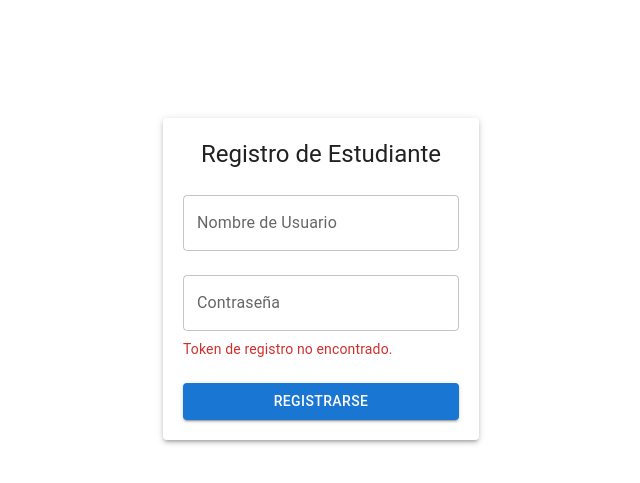
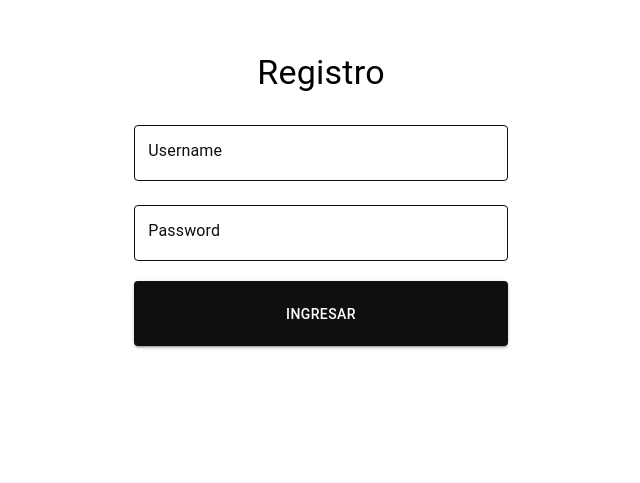
Before and after one commit to Roberto-av/gestor-practicas-front, a React (Create React App) app: page /auth/register/student in a window 1280 px wide. Shown: the part 129-612 px from the top of the page, without its empty margins (319-959 px from the left). Built offline with nearby package versions, Linux system fonts and the light colour scheme.

Commit message:
Act Pagina de regisro

```diff
--- a/src/pages/student/auth/StudentRegistrationPage.js
+++ b/src/pages/student/auth/StudentRegistrationPage.js
@@ -1,16 +1,20 @@
 import React, { useState, useEffect, useContext } from 'react';
-import { TextField, Button, Typography, Grid, Paper } from '@mui/material';
+import { TextField, Button, Typography, Grid, Box } from '@mui/material';
 import { useNavigate } from 'react-router-dom';
 import api from '../../../utils/api';
 import { AuthContext } from '../../../context/AuthContext';
 import { jwtDecode } from 'jwt-decode';
+import Loader from '../../../components/admin/dashboard/loader';
 
 function StudentRegistrationPage() {
   const [username, setUsername] = useState('');
   const [password, setPassword] = useState('');
   const [token, setToken] = useState('');
-  const [error, setError] = useState('');
+  const [errors, setErrors] = useState('');
   const { setAuthState } = useContext(AuthContext);
+  const [loading, setLoading] = useState(false);
+  const [serverError, setServerError] = useState("");
+  const [isSubmitted, setIsSubmitted] = useState(false);
   const navigate = useNavigate();
 
   useEffect(() => {
@@ -19,15 +23,43 @@ function StudentRegistrationPage() {
     if (tokenParam) {
       setToken(tokenParam);
     } else {
-      setError('Token de registro no encontrado.');
+      setErrors('Token de registro no encontrado.');
     }
   }, []);
 
-  const handleRegister = async () => {
+  const validate = () => {
+    let tempErrors = {};
+    tempErrors.username = username ? "" : "El nombre de usuario es requerido";
+    tempErrors.password = password ? "" : "La contraseña es requerida";
+    setErrors(tempErrors);
+    return Object.values(tempErrors).every((x) => x === "");
+  };
+
+  const handleChange = (e) => {
+    const { name, value } = e.target;
+    if (name === "username") {
+      setUsername(value);
+    } else if (name === "password") {
+      setPassword(value);
+    }
+
+    if (isSubmitted) {
+      setErrors((prevErrors) => ({
+        ...prevErrors,
+        [name]: value ? "" : `El ${name === "username" ? "nombre de usuario" : "contraseña"} es requerido`,
+      }));
+    }
+  };
+
+  const handleSubmit = async () => {
+    setIsSubmitted(true);
     if (!token) {
-      setError('Token de registro no encontrado.');
+      setErrors('Token de registro no encontrado.');
       return;
     }
+
+    if (!validate()) return;
+    setLoading(true);
     try {
       await api.post(`/auth/register/student?token=${token}`, { username, password });
       console.log("El usuario se ha registrado");
@@ -40,50 +72,146 @@ function StudentRegistrationPage() {
         jwt,
         user: jwtDecode(jwt),
       });
-
       navigate("/");
+      window.location.reload(true);
     } catch (error) {
-      console.error('Error al registrar al estudiante:', error);
-      setError('Error al registrar al estudiante. Por favor, inténtalo de nuevo.');
+      console.error("Error en el login:", error);
+      if (error.response && error.response.data) {
+        const serverErrors = error.response.data || "Error desconocido";
+        setServerError(serverErrors);
+      } else {
+        setServerError("Error con el servidor.");
+      }
+    } finally {
+      setLoading(false);
     }
   };
 
   return (
-    <Grid container justifyContent="center" alignItems="center" style={{ minHeight: '100vh' }}>
-      <Grid item xs={10} sm={6} md={4} lg={3}>
-        <Paper elevation={3} style={{ padding: 20 }}>
-          <Typography variant="h5" align="center" gutterBottom>
-            Registro de Estudiante
+    <Grid
+      container
+      justifyContent="center"
+      alignItems="center"
+      style={{ minHeight: "80vh" }}
+    >
+      {loading ? (
+        <Box
+          display="flex"
+          justifyContent="center"
+          alignItems="center"
+          height="80vh"
+        >
+          <Loader />
+        </Box>
+      ) : (
+        <Grid item xs={11} sm={8} md={6} lg={4}>
+          <Box
+            display="flex"
+            flexDirection="column"
+            alignItems="center"
+            p={3}
+            borderRadius={2}
+          >
+            <Typography variant="h4" mb={2}>
+              Registro
             </Typography>
+            <form onSubmit={handleSubmit} style={{ width: "100%" }}>
               <TextField
-            label="Nombre de Usuario"
+                label="Username"
+                name="username"
+                type="text"
                 fullWidth
                 margin="normal"
                 value={username}
-            onChange={(e) => setUsername(e.target.value)}
+                sx={{
+                  "& .MuiInputLabel-root": {
+                    color: "#0f0f0f",
+                  },
+                  "& .MuiInputLabel-outlined": {
+                    transform: "translate(14px, 14px) scale(1)",
+                  },
+                  "& .MuiInputLabel-outlined.MuiInputLabel-shrink": {
+                    transform: "translate(14px, -6px) scale(0.75)",
+                  },
+                  "& .MuiOutlinedInput-root": {
+                    "& fieldset": {
+                      borderColor: "#0f0f0f",
+                    },
+                    "&:hover fieldset": {
+                      borderColor: "#0f0f0f",
+                    },
+                    "&.Mui-focused fieldset": {
+                      borderColor: "#0f0f0f",
+                    },
+                  },
+                }}
+                onChange={handleChange}
+                error={isSubmitted && !!errors.username}
+                helperText={isSubmitted && errors.username}
+                variant="outlined"
               />
               <TextField
-            label="Contraseña"
+                label="Password"
+                name="password"
+                type="password"
                 fullWidth
                 margin="normal"
-            type="password"
                 value={password}
-            onChange={(e) => setPassword(e.target.value)}
+                sx={{
+                  marginBottom: "20px",
+                  "& .MuiInputLabel-root": {
+                    color: "#0f0f0f",
+                  },
+                  "& .MuiInputLabel-outlined": {
+                    transform: "translate(14px, 14px) scale(1)",
+                  },
+                  "& .MuiInputLabel-outlined.MuiInputLabel-shrink": {
+                    transform: "translate(14px, -6px) scale(0.75)",
+                  },
+                  "& .MuiOutlinedInput-root": {
+                    "& fieldset": {
+                      borderColor: "#0f0f0f",
+                    },
+                    "&:hover fieldset": {
+                      borderColor: "#0f0f0f",
+                    },
+                    "&.Mui-focused fieldset": {
+                      borderColor: "#0f0f0f",
+                    },
+                  },
+                }}
+                onChange={handleChange}
+                error={isSubmitted && !!errors.password}
+                helperText={isSubmitted && errors.password}
+                variant="outlined"
               />
-          {error && <Typography color="error" variant="body2" gutterBottom>{error}</Typography>}
+              {serverError && (
+                <Typography color="error" variant="body2" mb={2}>
+                  {serverError}
+                </Typography>
+              )}
               <Button
+                type="submit"
                 variant="contained"
-            color="primary"
+                sx={{
+                  backgroundColor: "#0F0F0F",
+                  color: "#FFFFFF",
+                  height: "65px",
+                  "&:hover": {
+                    backgroundColor: "#222222",
+                  },
+                }}
                 fullWidth
-            style={{ marginTop: 20 }}
-            onClick={handleRegister}
               >
-            Registrarse
+                INGRESAR
               </Button>
-        </Paper>
+            </form>
+          </Box>
         </Grid>
+      )}
     </Grid>
   );
-}
+};
+
 
 export default StudentRegistrationPage;
```
Lines whose indentation alone changed are shown as unchanged.
